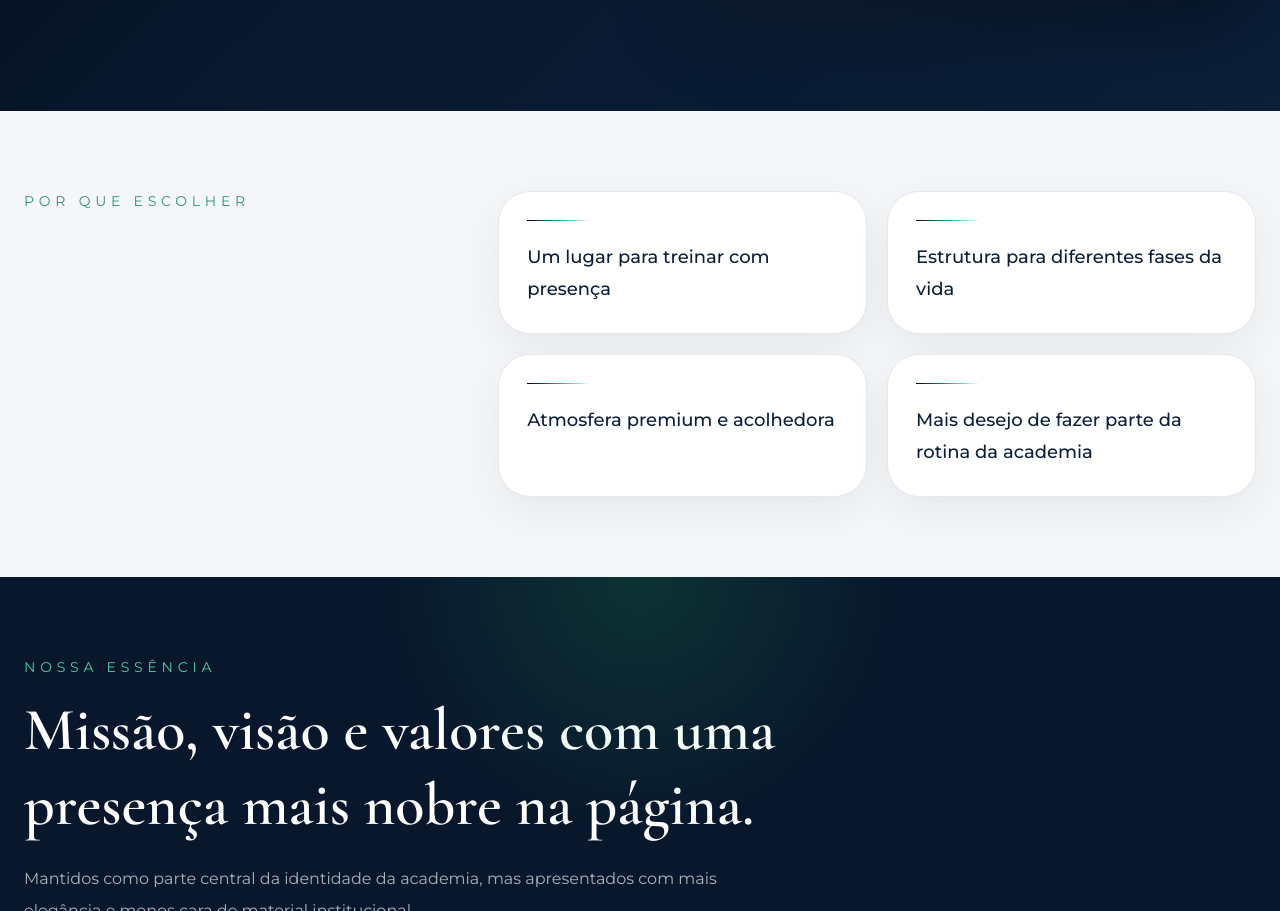
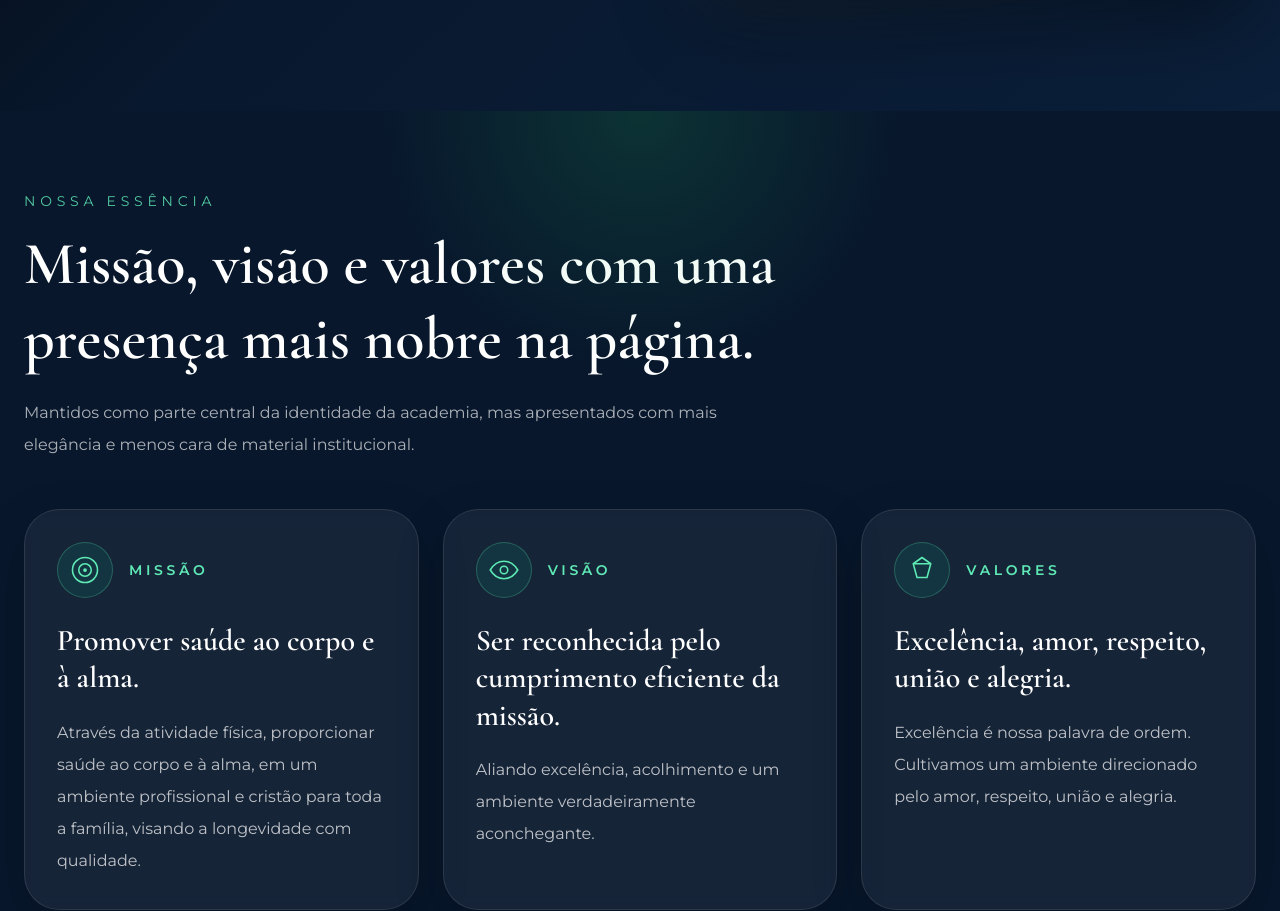
Before and after one commit to danielcarvalho428-cyber/ACADEMIA-ACQUALITA, a React (Vite) app: page / in a window 1280 px wide. Shown: the part 978-1889 px from the top of the page. Built offline with nearby package versions, Linux system fonts and the light colour scheme.

Commit message:
Remove why choose section

```diff
--- a/src/App.jsx
+++ b/src/App.jsx
@@ -317,33 +317,6 @@ export default function AcademiaAcqualitaLandingPage() {
           </div>
         </section>
 
-        <section id="porque" className="mx-auto max-w-7xl px-6 py-20">
-          <div className="grid gap-12 lg:grid-cols-[0.72fr_1.28fr] lg:items-start">
-            <div>
-              <p className="text-sm uppercase tracking-[0.34em] text-emerald-700/80">
-                Por que escolher
-              </p>
-            </div>
-
-            <div className="grid gap-5 md:grid-cols-2">
-              {[
-                'Um lugar para treinar com presença',
-                'Estrutura para diferentes fases da vida',
-                'Atmosfera premium e acolhedora',
-                'Mais desejo de fazer parte da rotina da academia',
-              ].map((item) => (
-                <div
-                  key={item}
-                  className="rounded-[2rem] border border-slate-200 bg-white p-7 shadow-[0_14px_40px_rgba(2,6,23,0.06)]"
-                >
-                  <div className="mb-5 h-px w-16 bg-gradient-to-r from-[#050505] via-emerald-500 to-transparent" />
-                  <p className="text-lg font-medium leading-8 text-[#0B1F3A]">{item}</p>
-                </div>
-              ))}
-            </div>
-          </div>
-        </section>
-
         <section id="essencia" className="relative overflow-hidden bg-[#08172c] py-20 text-white">
           <div className="absolute inset-0 bg-[radial-gradient(circle_at_top,rgba(34,197,94,0.16),transparent_24%)]" />
           <div className="mx-auto max-w-7xl px-6">
```
